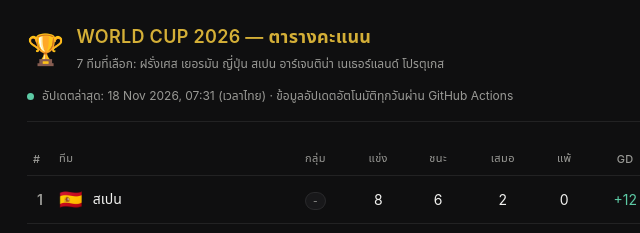
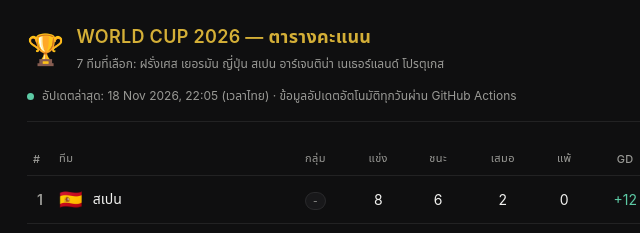
Before and after one commit to boatwonderrama-star/WC2026, a plain HTML site: page docs/index.html in a window 1280 px wide. Shown: the top 233 px of the page, 253-893 px from the left. Drawn offline with Linux system fonts and the light colour scheme.

Commit message:
Update table data

```diff
--- a/docs/index.html
+++ b/docs/index.html
@@ -59,7 +59,7 @@
 
   <div class="status-bar">
     <span class="status-dot"></span>
-    <span>อัปเดตล่าสุด: 18 Nov 2026, 07:31 (เวลาไทย) · ข้อมูลอัปเดตอัตโนมัติทุกวันผ่าน GitHub Actions</span>
+    <span>อัปเดตล่าสุด: 18 Nov 2026, 22:05 (เวลาไทย) · ข้อมูลอัปเดตอัตโนมัติทุกวันผ่าน GitHub Actions</span>
   </div>
 
   <table>
```
